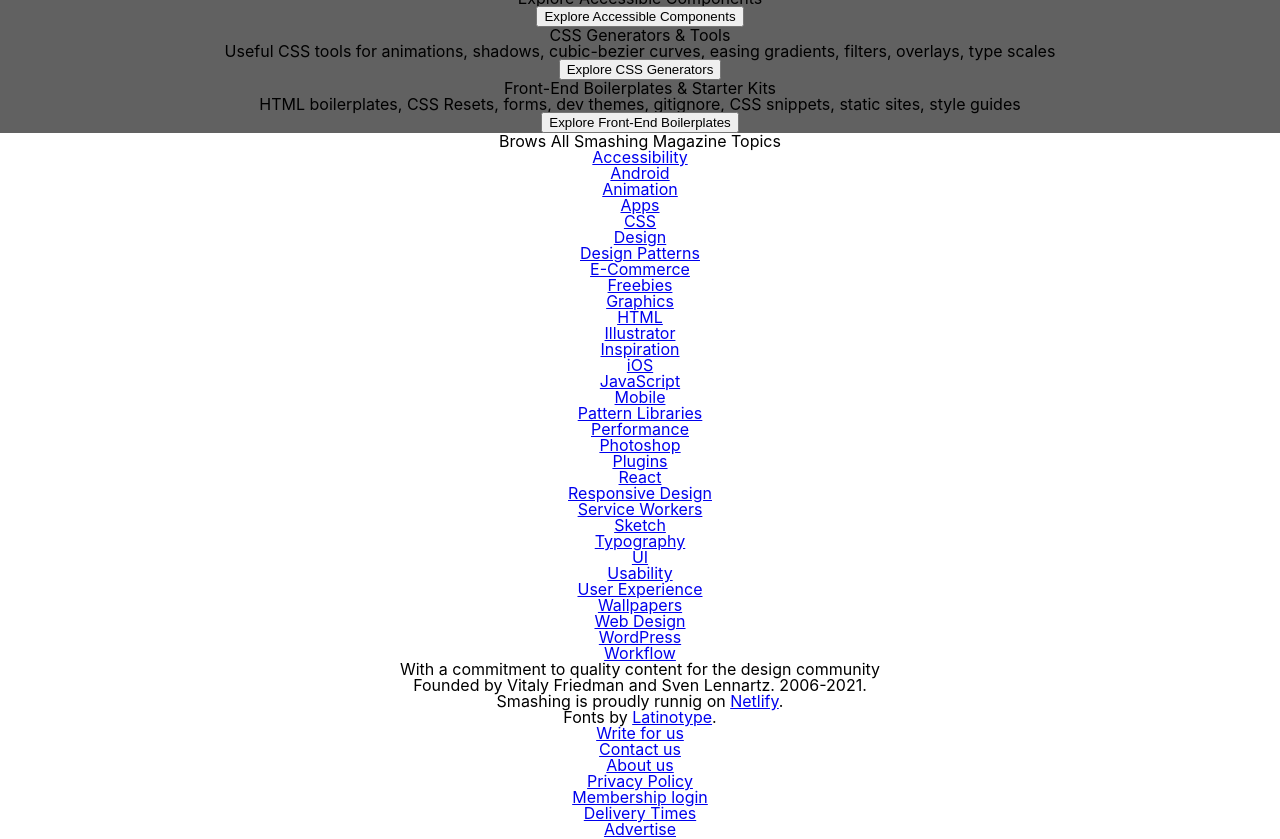
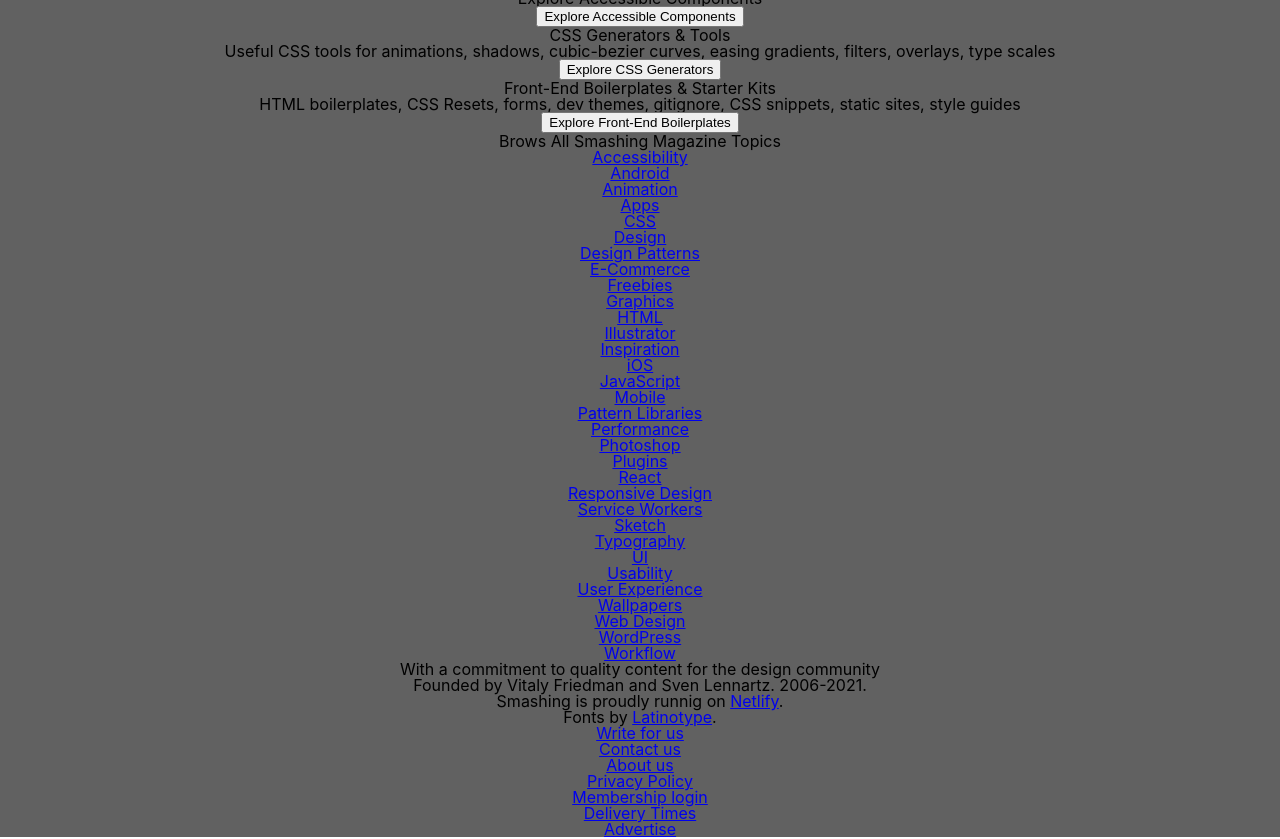
Before and after one commit to DeadpanCakes/teardown, a React (Create React App) app: page / in a window 1280 px wide. Shown: the part 420-1259 px from the top of the page. Built offline with nearby package versions, Linux system fonts and the light colour scheme.

Commit message:
added classname and imported style

```diff
--- a/src/components/PageFooter/PageFooter.js
+++ b/src/components/PageFooter/PageFooter.js
@@ -1,6 +1,8 @@
+import "./PageFooter.css";
+
 const PageFooter = () => {
   return (
-    <footer>
+    <footer className="pageFooter">
       <h1>Brows All Smashing Magazine Topics</h1>
       <ul>
         <li>
```
